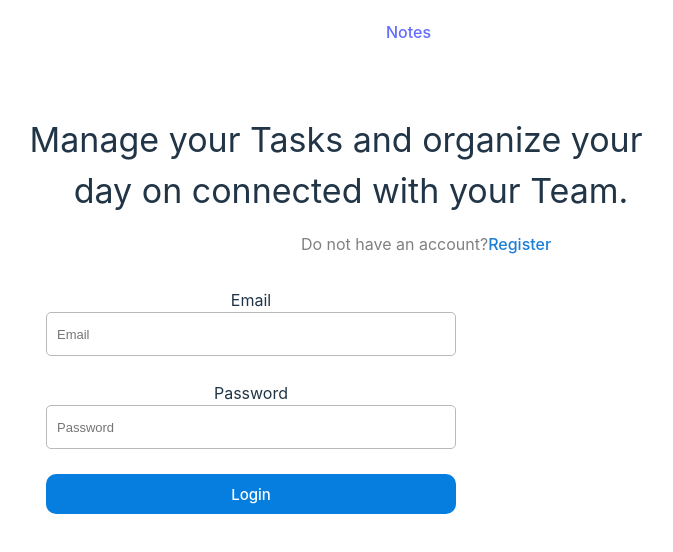
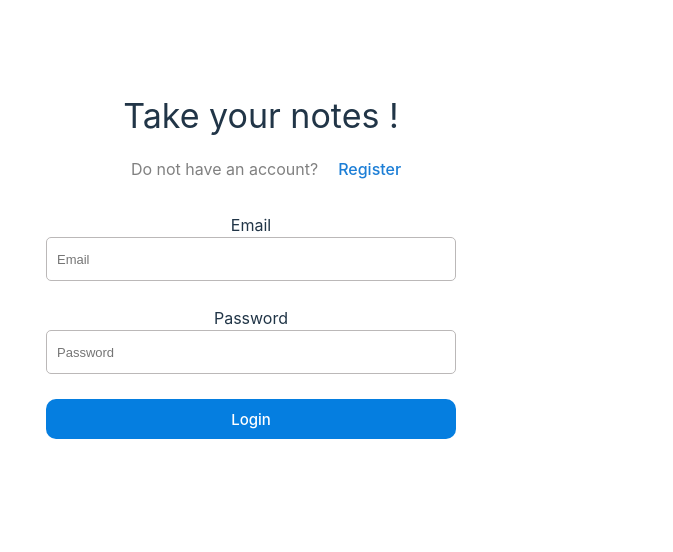
Before and after one commit to MarwenCode/MIND-3, a React (Vite) app in the folder client/: page /notes in a window 1280 px wide. Shown: the top 552 px of the page, without its empty margins (414-1087 px from the left). Built offline with nearby package versions, Linux system fonts and the light colour scheme.

Commit message:
review scss / login / redirections

```diff
--- a/client/src/App.jsx
+++ b/client/src/App.jsx
@@ -23,7 +23,7 @@ function App() {
       <Navbar/>
 
       <Routes>
-        {/* <Route path="/" element={<Home />} /> */}
+        <Route path="/" element={<Notes />} />
         <Route path="/register" element={<Register />} />
         <Route path="/login" element={<Login />} />
         <Route path="/notes" element={ currentUser ? <Notes /> : <Login />} />
--- a/client/src/components/notes/notes.scss
+++ b/client/src/components/notes/notes.scss
@@ -21,10 +21,17 @@
       li {
         display: block;
         height: 40px;
+
+
+
+
+
         .nt {
           color: grey;
           margin-right: 10px;
+          margin-right: 40px;
           width: 20px;
+
         }
         .icon {
           margin-right: 10px;
@@ -64,6 +71,18 @@
           height: 60px;
         }
 
+
+      }
+
+      li.notes {
+        position: relative;
+        margin-right: 40px;
+
+        span {
+
+          position: absolute;
+          margin-left: -33px;
+        }
 
       }
 
--- a/client/src/pages/login/Login.jsx
+++ b/client/src/pages/login/Login.jsx
@@ -31,7 +31,8 @@ const Login = () => {
       <div className="loginWrapper">
         <div className="loginLeft">
           {/* <img src="images/logo.jpg" className='logo'/> */}
-          <span className="loginDesc">Manage your Tasks and  organize your day on connected with your Team.</span>
+          {/* <span className="loginDesc">Manage your Tasks and  organize your day on connected with your Team.</span> */}
+          <span className="loginDesc">Take your notes !</span>
           <p>
             Do not have an account?
             <Link to="/register" className="link">
@@ -39,6 +40,7 @@ const Login = () => {
                 style={{
                   textDecoration: "none",
                   color: "#1c7ed6",
+                  marginLeft:"20px"
                 }}>
                 Register
               </span>
--- a/client/src/pages/login/login.scss
+++ b/client/src/pages/login/login.scss
@@ -20,7 +20,7 @@
 
         p {
           color: grey;
-          margin-left: 150px;
+          margin-left: -170px;
         }
 
         .logo {
@@ -30,7 +30,7 @@
 
         .loginDesc {
           font-size: 34px;
-          margin-left: -30px;
+          margin-left: -180px;
 
         }
       }
--- a/client/src/pages/navbar/Navbar.jsx
+++ b/client/src/pages/navbar/Navbar.jsx
@@ -1,31 +1,37 @@
-import React, {useContext} from 'react';
+import React, { useContext } from "react";
 import { Link } from "react-router-dom";
 import { FiLogOut } from "react-icons/fi";
-import Editor from '../../components/editor/Editor';
+import Editor from "../../components/editor/Editor";
 
-import "./navbar.scss"
-import { AppContext } from '../../context/context';
+import "./navbar.scss";
+import { AppContext } from "../../context/context";
 
 const Navbar = () => {
-  const {logout, currentUser} = useContext(AppContext)
+  const { logout, currentUser } = useContext(AppContext);
+
+  return (
+    <div className="sideBar">
+      <ul className="section">
+        {currentUser && (
+          <>
+            <Link to="/notes" className="link">
+              <li className="item"> Notes </li>
+            </Link>
+
+            <div className="logout">
+              <span>{currentUser?.username}</span>
 
 
 
 
 
-
-  return (
-    <div className="sideBar">
-      <ul className="section">
+              <span  onClick={logout}> Logout  </span>
+              <FiLogOut />
 
 
-        <Link to="/notes" className="link">
-          <li className="item">  Notes </li>
-
-
-        </Link>
-
-
+            </div>
+          </>
+        )}
 
         {/* <Link to="/tasks" className="link">
           <li className="item">   Tasks</li>
@@ -33,29 +39,9 @@ const Navbar = () => {
         <Link to="/chat" className="link">
           <li className="item"> Chat</li>
         </Link> */}
-
-        {currentUser  && (
-           <div className="logout">
-           <FiLogOut />
-
-           <span>{currentUser?.username}</span>
-
-             <span onClick={logout}>Logout</span>
-
-           </div>
-
-
-        )}
-
-
-
-
-
-
-
       </ul>
     </div>
   );
-}
+};
 
-export default Navbar
+export default Navbar;
--- a/client/src/pages/navbar/navbar.scss
+++ b/client/src/pages/navbar/navbar.scss
@@ -12,6 +12,13 @@
 
         width: 450px;
 
+        .logout {
+
+            span {
+                 margin-right: 10px;
+            }
+        }
+
 
 
 
--- a/client/src/pages/register/Register.jsx
+++ b/client/src/pages/register/Register.jsx
@@ -44,7 +44,7 @@ const Register = () => {
     <div className="register">
       <div className="loginWrapper">
         <div className="loginLeft">
-          <span className="loginDesc">Manage your Tasks and  organize your day on connected with your Team.</span>
+        <span className="loginDesc">Take your notes !</span>
           <p>
             Already have an account?
             <Link to="/login" className="link">
@@ -52,6 +52,7 @@ const Register = () => {
                 style={{
                   textDecoration: "none",
                   color: "#1c7ed6",
+                  marginLeft:"20px"
                 }}>
                 Login
               </span>
--- a/client/src/pages/register/register.scss
+++ b/client/src/pages/register/register.scss
@@ -20,7 +20,7 @@
 
         p {
           color: grey;
-          margin-left: 150px;
+          margin-left: -170px;
         }
 
         .logo {
@@ -30,7 +30,7 @@
 
         .loginDesc {
           font-size: 34px;
-          margin-left: -30px;
+          margin-left: -180px;
 
         }
       }
@@ -41,9 +41,9 @@
         flex-direction: column;
         justify-content: center;
         width: 450px;
-        height: 500px;
+        height: 400px;
         background-color: white;
-        margin-top: 20px;
+        margin-top: 30px;
 
         .loginBox {
           height: 300px;
@@ -54,7 +54,7 @@
           display: flex;
           flex-direction: column;
           justify-content: space-between;
-          margin-bottom: 150px;
+          margin-bottom: 30px;
 
           .loginInput {
             height: 40px;
```
